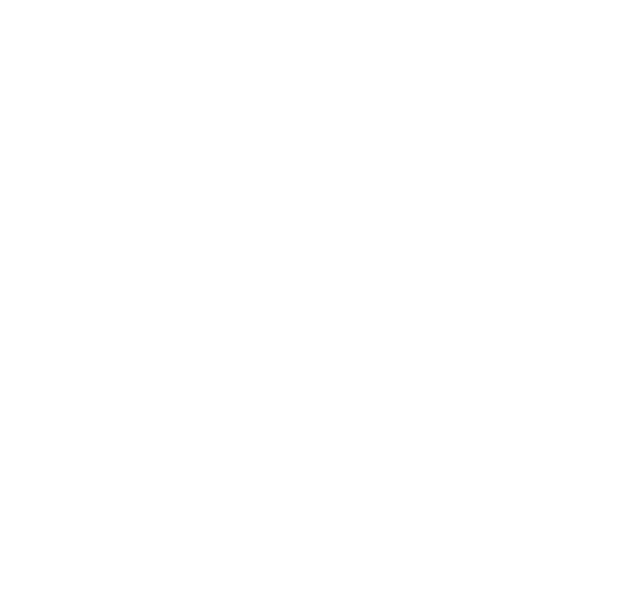
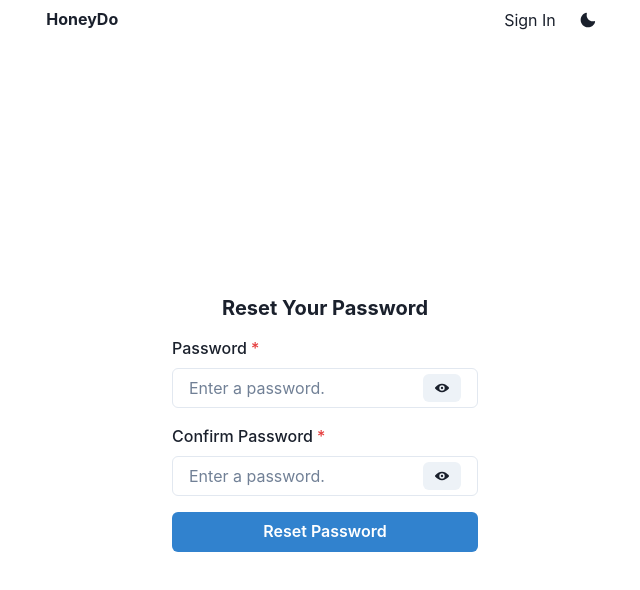
Before and after one commit to malloryporche/cwc-todo, a React (Create React App) app in the folder client/: page /reset-password in a window 1280 px wide. Before the commit this address had no page. Shown: the top 590 px of the page, without its empty margins (315-955 px from the left). Built offline with nearby package versions, Linux system fonts and the light colour scheme.

Commit message:
Feat: ResetPassword page created

```diff
--- /dev/null
+++ b/client/src/Pages/ForgotPassword.tsx
@@ -0,0 +1,84 @@
+import {
+  Container,
+  Input,
+  FormControl,
+  FormLabel,
+  Button,
+  Stack,
+  Modal,
+  ModalBody,
+  ModalCloseButton,
+  ModalContent,
+  ModalHeader,
+  ModalOverlay,
+} from "@chakra-ui/react";
+import { Form } from "react-router-dom";
+import React, { useState } from "react";
+import axios from "axios";
+
+type Props = {
+  isOpen: boolean;
+  onClose: () => void;
+};
+
+export default function ForgotPassword({ isOpen, onClose }: Props) {
+  const [email, setEmail] = useState("");
+
+  const resetPassword = (e: React.FormEvent) => {
+    console.log(email);
+    e.preventDefault();
+    onClose();
+    try {
+      axios
+        .post("http://localhost:3001/forgot-password", {
+          email: email,
+        })
+        .then((res) => {
+          console.log(res);
+        });
+    } catch (err) {
+      console.log(err);
+    }
+  };
+
+  return (
+    <Modal isOpen={isOpen} onClose={onClose}>
+      <ModalOverlay />
+      <ModalContent>
+        <ModalHeader textAlign={"center"}>Reset Your Password</ModalHeader>
+        <ModalCloseButton />
+        <ModalBody>
+          <Container
+            h={"30vh"}
+            display={"flex"}
+            justifyContent={"center"}
+            alignItems={"center"}
+            flexDirection={"column"}
+          >
+            <Stack spacing={4}>
+              <Form onSubmit={(e) => resetPassword(e)}>
+                <FormControl isRequired>
+                  <FormLabel htmlFor="email" textAlign={"center"}>
+                    Enter Your Email
+                  </FormLabel>
+                  <Input
+                    type="email"
+                    placeholder="Enter your email"
+                    name="email"
+                    id="email"
+                    autoComplete="email"
+                    value={email}
+                    onChange={(e) => setEmail(e.target.value)}
+                  />
+                </FormControl>
+                <Button type="submit" colorScheme="blue" mt={4}>
+                  Send verification email
+                </Button>
+              </Form>
+            </Stack>
+          </Container>
+        </ModalBody>
+      </ModalContent>
+    </Modal>
+  );
+}
--- a/client/src/Pages/LoginForm.tsx
+++ b/client/src/Pages/LoginForm.tsx
@@ -25,7 +25,7 @@
 import { ViewIcon, ViewOffIcon } from "@chakra-ui/icons"; //ViewIcon, ViewOffIcon
 import { Form, useNavigate, Link, useOutletContext } from "react-router-dom";
 import { Context } from "../App";
-import ResetPassword from "./ResetPassword";
+import ForgotPassword from "./ForgotPassword";
 
 export interface RegisteredUser {
   username: string;
@@ -149,7 +149,7 @@
         </Form>
       </Container>
 
-      <ResetPassword isOpen={isOpen} onClose={onClose} />
+      <ForgotPassword isOpen={isOpen} onClose={onClose} />
     </>
   );
 }
--- a/client/src/Pages/ResetPassword.tsx
+++ b/client/src/Pages/ResetPassword.tsx
@@ -1,38 +1,41 @@
+import { ViewOffIcon, ViewIcon } from "@chakra-ui/icons";
 import {
   Container,
-  Input,
+  Heading,
+  Stack,
   FormControl,
   FormLabel,
+  Input,
+  InputGroup,
+  InputRightElement,
   Button,
-  Stack,
-  Modal,
-  ModalBody,
-  ModalCloseButton,
-  ModalContent,
-  ModalFooter,
-  ModalHeader,
-  ModalOverlay,
+  Box,
 } from "@chakra-ui/react";
-import { Form } from "react-router-dom";
-import React, { useState } from "react";
 import axios from "axios";
+import React, { useState, MouseEvent, Dispatch, SetStateAction } from "react";
+import { Form, Link } from "react-router-dom";
 
-type Props = {
-  isOpen: boolean;
-  onClose: () => void;
-};
+export default function ResetPassword() {
+  const [password, setPassword] = useState("");
+  const [confirmPassword, setConfirmPassword] = useState("");
 
-export default function ResetPassword({ isOpen, onClose }: Props) {
-  const [email, setEmail] = useState("");
+  const [showPass, setShowPass] = useState<boolean>(false);
+  const [showConfirmPass, setShowConfirmPass] = useState<boolean>(false);
+  const handleClick = (
+    event: MouseEvent<HTMLButtonElement>,
+    state: boolean,
+    setState: Dispatch<SetStateAction<boolean>>
+  ) => setState(!state);
 
-  const resetPassword = (e: React.FormEvent) => {
-    console.log(email);
+  const resetPassword = (e: React.FormEvent, password: string) => {
     e.preventDefault();
-    onClose();
+    if (password !== confirmPassword) {
+      return;
+    } else {
       try {
         axios
           .post("http://localhost:3001/reset-password", {
-          email: email,
+            password: password,
           })
           .then((res) => {
             console.log(res);
@@ -40,46 +43,74 @@
       } catch (err) {
         console.log(err);
       }
+    }
   };
-
   return (
-    <Modal isOpen={isOpen} onClose={onClose}>
-      <ModalOverlay />
-      <ModalContent>
-        <ModalHeader textAlign={"center"}>Reset Your Password</ModalHeader>
-        <ModalCloseButton />
-        <ModalBody>
     <Container
-            h={"30vh"}
+      h={"90vh"}
       display={"flex"}
       justifyContent={"center"}
       alignItems={"center"}
       flexDirection={"column"}
     >
+      <Heading size="md" textAlign={"center"} m={4}>
+        Reset Your Password
+      </Heading>
+      <Form onSubmit={(e) => resetPassword(e, password)}>
         <Stack spacing={4}>
-              <Form onSubmit={(e) => resetPassword(e)}>
           <FormControl isRequired>
-                  <FormLabel htmlFor="email" textAlign={"center"}>
-                    Enter Your Email
-                  </FormLabel>
+            <FormLabel htmlFor="password">Password</FormLabel>
+            <InputGroup size="md">
               <Input
-                    type="email"
-                    placeholder="Enter your email"
-                    name="email"
-                    id="email"
-                    autoComplete="email"
-                    value={email}
-                    onChange={(e) => setEmail(e.target.value)}
+                placeholder="Enter a password."
+                name="password"
+                id="password"
+                autoComplete="new-password"
+                value={password}
+                type={showPass ? "text" : "password"}
+                onChange={(e) => setPassword(e.target.value)}
               />
+              <InputRightElement width="4.5rem">
+                <Button
+                  h="1.75rem"
+                  size="sm"
+                  onClick={(e) => handleClick(e, showPass, setShowPass)}
+                >
+                  {showPass ? <ViewOffIcon /> : <ViewIcon />}
+                </Button>
+              </InputRightElement>
+            </InputGroup>
           </FormControl>
-                <Button type="submit" colorScheme="blue" mt={4}>
-                  Send verification email
+          <FormControl isRequired>
+            <FormLabel htmlFor="password">Confirm Password</FormLabel>
+            <InputGroup size="md">
+              <Input
+                placeholder="Enter a password."
+                name="password"
+                id="password"
+                autoComplete="new-password"
+                value={confirmPassword}
+                type={showConfirmPass ? "text" : "password"}
+                onChange={(e) => setConfirmPassword(e.target.value)}
+              />
+              <InputRightElement width="4.5rem">
+                <Button
+                  h="1.75rem"
+                  size="sm"
+                  onClick={(e) =>
+                    handleClick(e, showConfirmPass, setShowConfirmPass)
+                  }
+                >
+                  {showPass ? <ViewOffIcon /> : <ViewIcon />}
                 </Button>
+              </InputRightElement>
+            </InputGroup>
+          </FormControl>
+          <Button type="submit" colorScheme="blue">
+            Reset Password
+          </Button>
+        </Stack>
       </Form>
-            </Stack>
     </Container>
-        </ModalBody>
-      </ModalContent>
-    </Modal>
   );
 }
--- a/client/src/index.tsx
+++ b/client/src/index.tsx
@@ -49,6 +49,10 @@
       {
         path: "/register",
         element: <Register />,
+      },
+      {
+        path: "/reset-password",
+        element: <ResetPassword />,
       },
       {
         path: "/users/",
```
Also changed, not shown: 1 other file (tests, documents, lock files or other folders). Lines whose indentation alone changed are shown as unchanged.
